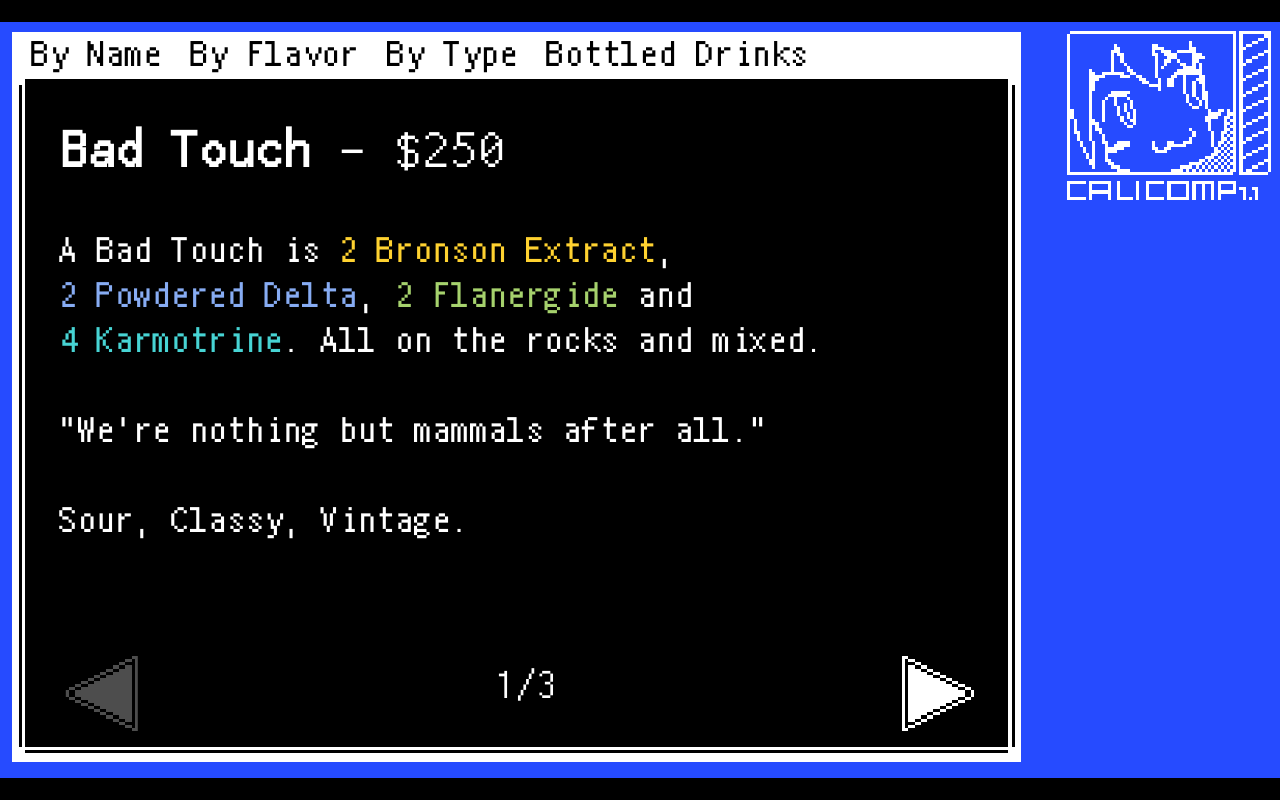
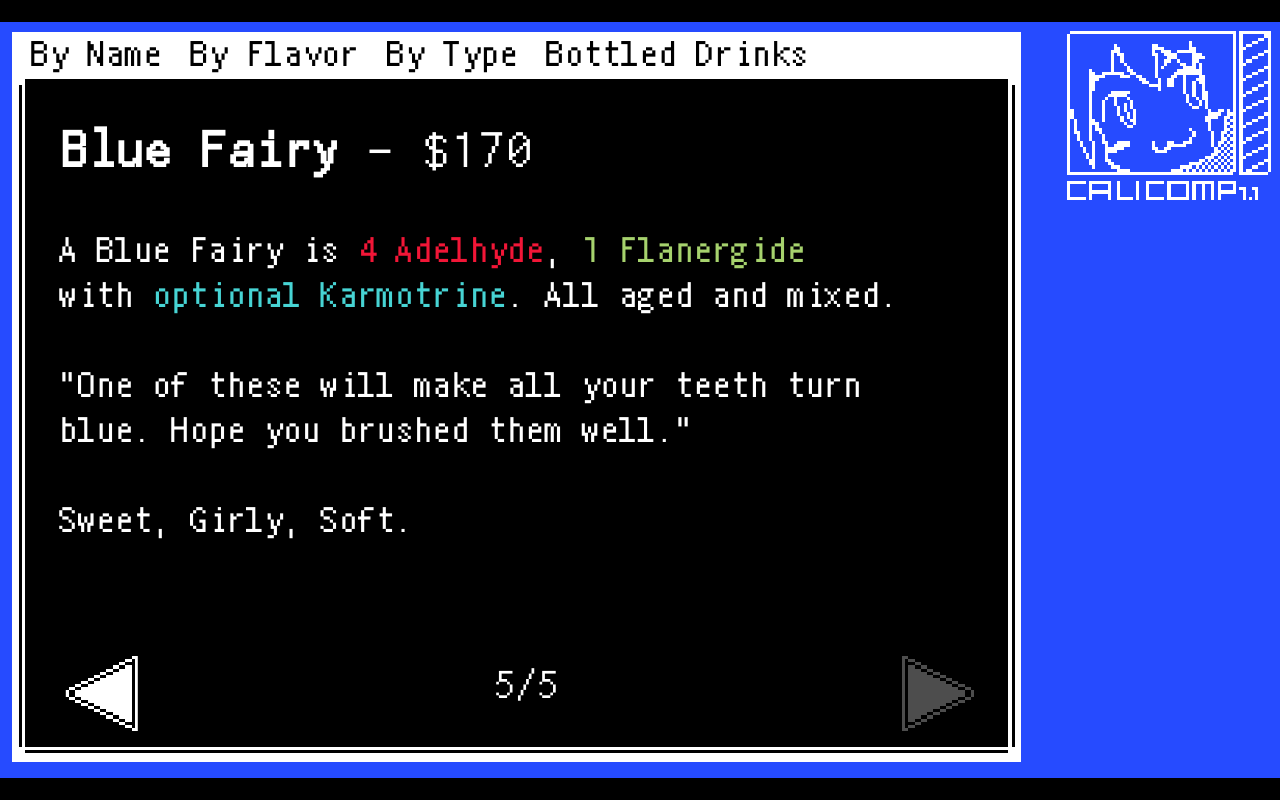
Before and after one commit to DatKami/bartending-interface, a React (Create React App) app: page / in a window 1280 px wide. Built offline with nearby package versions, Linux system fonts and the light colour scheme; what uifx would draw is missing.

Commit message:
optional karmotrine

```diff
--- a/src/App.js
+++ b/src/App.js
@@ -27,7 +27,7 @@ const tabs = [
       options: [
         {
           name: 'B',
-          options: [1,2,3]
+          options: [1, 2, 3, 4, 5]
         },
         {
           name: 'C',
@@ -61,7 +61,35 @@ const tabs = [
     }
   },
   {
-    title: 'By Flavor'
+    title: 'By Flavor',
+    windowInfo: {
+      name: 'flavor',
+      className: 'sort-flavor',
+      perRow: 1,
+      isBottledDrinks: false,
+      options: [
+        {
+          name: 'Sweet Drinks',
+          options: [5]
+        },
+        {
+          name: 'Bitter Drinks',
+          options: []
+        },
+        {
+          name: 'Sour Drinks',
+          options: [1]
+        },
+        {
+          name: 'Spicy Drinks',
+          options: [3, 4]
+        },
+        {
+          name: 'Bubbly Drinks',
+          options: [2]
+        }
+      ]
+    }
   },
   {
     title: 'By Type'
@@ -78,7 +106,7 @@ class App extends React.Component {
     this.state = {
       activeTab: undefined,
       activeOptionsGroup: undefined,
-      activeOption: 0
+      activeOption: 4
     };
   }
 
@@ -154,6 +182,7 @@ class App extends React.Component {
                     {...tab}
                     selected={this.state.activeTab === index}
                     index={index}
+                    key={index}
                     setActiveTab={this.setActiveTab}
                   />
                 )})
--- a/src/App.scss
+++ b/src/App.scss
@@ -116,6 +116,24 @@ html {
               .sort-name {
                 display: flex;
                 flex-wrap: wrap;
+
+                .option {
+                  flex: 0 calc(50% - 8rem);
+                  padding: (17rem/16) (55rem/16) (10rem/16) (42rem/16);
+                  margin-left: (20rem/16);
+                  margin-right: (1.5rem/16);
+                  margin-bottom: (8rem/16);
+                  color: #808080;
+
+                  &.selected, &:hover, &:active {
+                    color: #FFF;
+                  }
+                }
+              }
+
+              .sort-flavor {
+                display: flex;
+                flex-direction: column;
 
                 .option {
                   flex: 0 calc(50% - 8rem);
--- a/src/DrinkWindow.js
+++ b/src/DrinkWindow.js
@@ -5,7 +5,7 @@ import {titleCase} from './util';
 class DrinkWindow extends React.Component {
     render() {
         const {name, index, ingredients, style, cost, flavorText, flavorTypes} = this.props.drink;
-        const {adelhyde, bronsonExtract, powderedDelta, flanergide, karmotrine, optionalKarmotrine, rocks, aged, blended} = ingredients;
+        const {adelhyde, bronsonExtract, powderedDelta, flanergide, karmotrine, rocks, aged, blended} = ingredients;
         const {totalDrinks} = this.props;
         let ingredientList = [
                 {amount: adelhyde, name: 'Adelhyde', className: 'adelhyde'},
@@ -19,8 +19,8 @@ class DrinkWindow extends React.Component {
                 const {amount, className, name} = ingredient;
                 const isLast = index === arr.length - 1;
                 const isSecondLast = index === arr.length - 2;
-                return (<span>
-                    {isLast && 'and '}
+                return (<span key={index} className={amount === 'optional' ? 'nowrap' : ''}>
+                    {amount === 'optional' ? 'with ' : isLast && 'and '}
                     <span className="nowrap">
                         <span className={className}>{amount + ' ' + name}</span>
                         {isLast ? '.' : isSecondLast ? '' : ','}
@@ -30,7 +30,7 @@ class DrinkWindow extends React.Component {
             }),
             flavorsString = flavorTypes.map((flavor, index, arr) => {
                 const isLast = index === arr.length - 1;
-                return (<span>
+                return (<span key={index}>
                     {flavor + (isLast ? '.' : ', ')}
                 </span>)
             }),
@@ -42,15 +42,15 @@ class DrinkWindow extends React.Component {
         outcomes.push((outcomes.length ? 'and ' : '') + (blended ? 'blended' : 'mixed'));
 
         addonString = name === 'Sunshine Cloud' ? '' : 'all ';
-        addonString += outcomes.join(outcomes.length > 2 ? ', ' : ' ');
+        addonString += outcomes[0];
+        if (outcomes.length === 3) {
+            addonString +=  ', ' + outcomes[1] +  ' ' + outcomes[2];
+        }
+        if (outcomes.length === 2) {
+            addonString +=  ' ' + outcomes[1];
+        }
+
         addonString = titleCase(addonString);
-
-        // outcomes.forEach((outcome, index, outcomes) => {
-        //     addonString += outcome;
-        //     if (outcomes.length === 3 && index < 2) {
-        //         addonString += ', '
-        //     }
-        // });
 
         // if (rocks) {
         //     if (aged) {
--- a/src/drinks.js
+++ b/src/drinks.js
@@ -9,7 +9,6 @@ const drinks = [
             powderedDelta: 2,
             flanergide: 2,
             karmotrine: 4,
-            optionalKarmotrine: false,
             rocks: true,
             aged: false,
             blended: false
@@ -30,7 +29,6 @@ const drinks = [
             powderedDelta: 1,
             flanergide: 2,
             karmotrine: 4,
-            optionalKarmotrine: false,
             rocks: false,
             aged: false,
             blended: false
@@ -48,13 +46,46 @@ const drinks = [
             powderedDelta: 3,
             flanergide: 3,
             karmotrine: 0,
-            optionalKarmotrine: false,
             rocks: false,
             aged: false,
             blended: true
         },
         flavorText: 'Say the name of this drink three time in front of a mirror and you\'ll look like a fool.',
         flavorTypes: ['Spicy', 'Classic', 'Sobering']
+    },
+    {
+        name: 'Bloom Light',
+        cost: 230,
+        index: 4,
+        ingredients: {
+            adelhyde: 4,
+            bronsonExtract: 0,
+            powderedDelta: 1,
+            flanergide: 2,
+            karmotrine: 3,
+            rocks: true,
+            aged: true,
+            blended: false
+        },
+        flavorText: 'It\'s so unnecessarily brown....',
+        flavorTypes: ['Spicy', 'Promo', 'Bland']
+    },
+    {
+        name: 'Blue Fairy',
+        cost: 170,
+        index: 5,
+        ingredients: {
+            adelhyde: 4,
+            bronsonExtract: 0,
+            powderedDelta: 0,
+            flanergide: 1,
+            karmotrine: 'optional',
+            rocks: false,
+            aged: true,
+            blended: false
+        },
+        flavorText: 'One of these will make all your teeth turn blue. Hope you brushed them well.',
+        flavorTypes: ['Sweet', 'Girly', 'Soft']
     }
 ];
 
```
